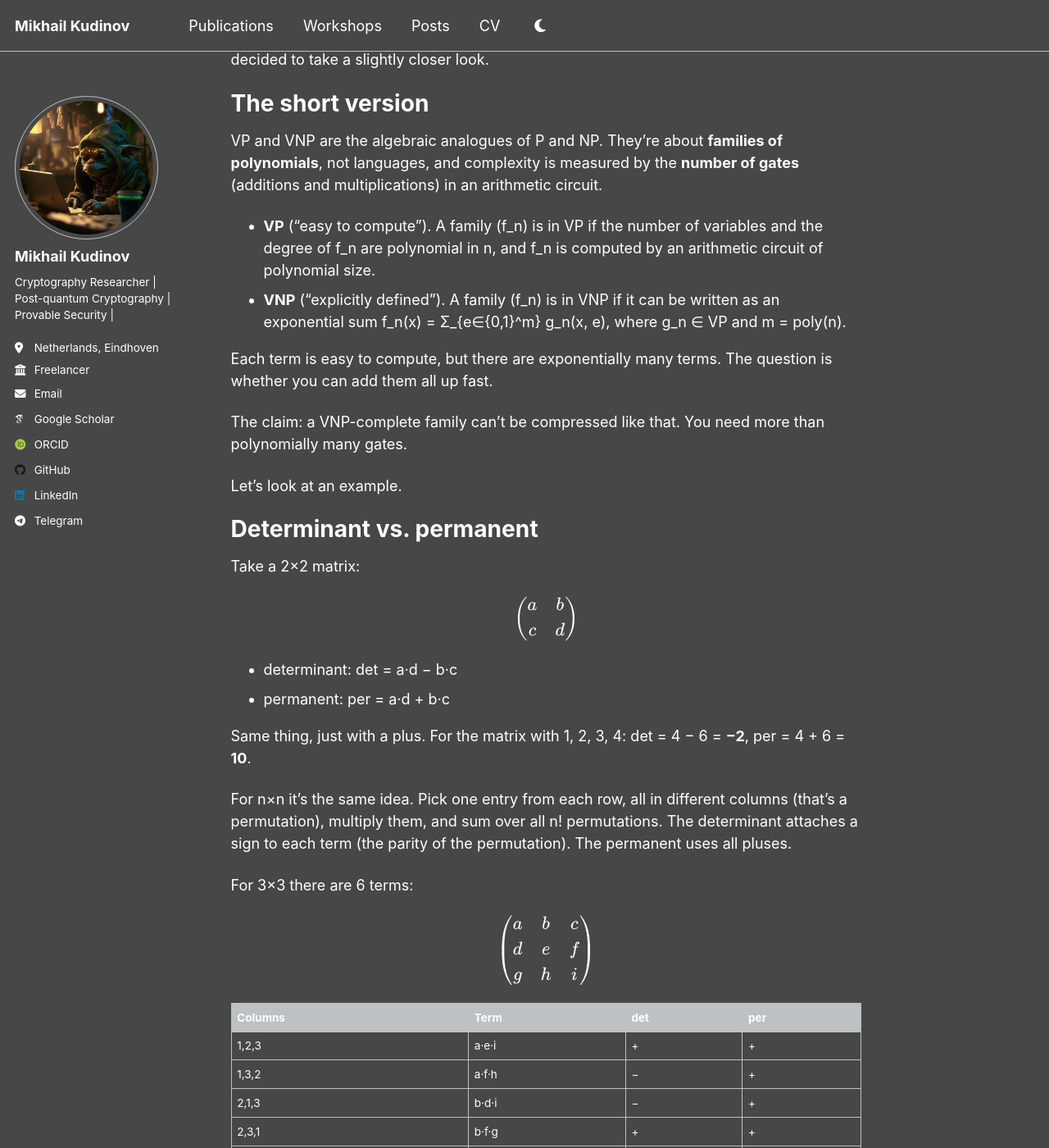
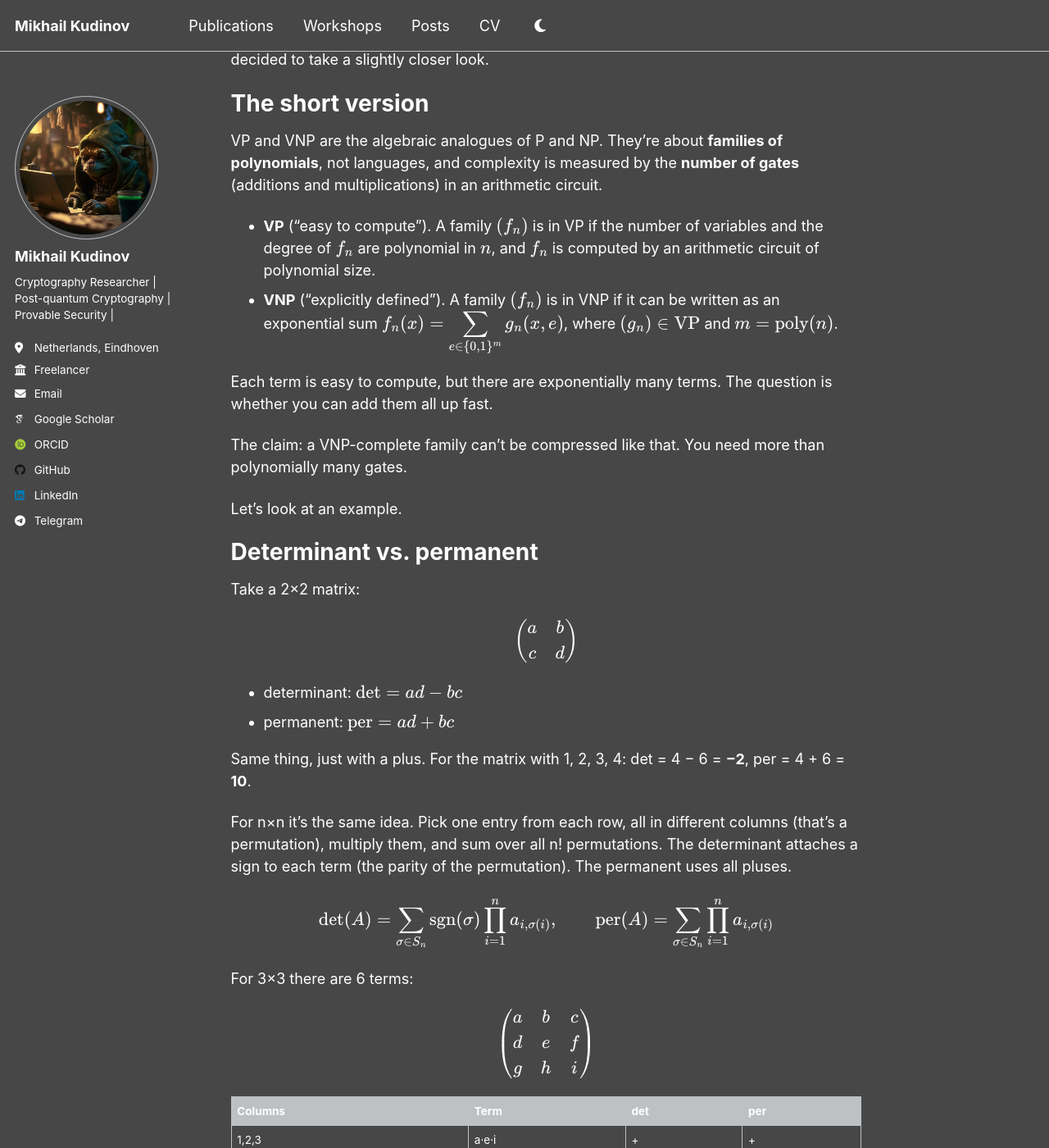
Before and after one commit to error0024/error0024.github.io, a Jekyll site: the page built from _posts/2026-11-24-vp-vnp.md, in a window 1280 px wide and 1400 px high, scrolled down 399 px. Shown: the whole window at 82% size. Built offline with Jekyll 4.4.1, drawn with Linux system fonts in a browser that asks for light colours; some web fonts are replaced; some of the changed text lies outside the part shown.

Commit message:
Typeset formulas in VP vs VNP post

```diff
--- a/_posts/2026-11-24-vp-vnp.md
+++ b/_posts/2026-11-24-vp-vnp.md
@@ -19,9 +19,9 @@ The short version
 
 VP and VNP are the algebraic analogues of P and NP. They're about **families of polynomials**, not languages, and complexity is measured by the **number of gates** (additions and multiplications) in an arithmetic circuit.
 
-- **VP** ("easy to compute"). A family (f_n) is in VP if the number of variables and the degree of f_n are polynomial in n, and f_n is computed by an arithmetic circuit of polynomial size.
-- **VNP** ("explicitly defined"). A family (f_n) is in VNP if it can be written as an exponential sum
-  f_n(x) = Σ_{e∈{0,1}^m} g_n(x, e), where g_n ∈ VP and m = poly(n).
+- **VP** ("easy to compute"). A family $$(f_n)$$ is in VP if the number of variables and the degree of $$f_n$$ are polynomial in $$n$$, and $$f_n$$ is computed by an arithmetic circuit of polynomial size.
+- **VNP** ("explicitly defined"). A family $$(f_n)$$ is in VNP if it can be written as an exponential sum
+  $$\displaystyle f_n(x) = \sum_{e \in \{0,1\}^m} g_n(x, e)$$, where $$(g_n) \in \mathrm{VP}$$ and $$m = \mathrm{poly}(n)$$.
 
 Each term is easy to compute, but there are exponentially many terms. The question is whether you can add them all up fast.
 
@@ -38,12 +38,18 @@ $$
 \begin{pmatrix} a & b \\ c & d \end{pmatrix}
 $$
 
-- determinant: det = a·d − b·c
-- permanent: per = a·d + b·c
+- determinant: $$\det = ad - bc$$
+- permanent: $$\operatorname{per} = ad + bc$$
 
 Same thing, just with a plus. For the matrix with 1, 2, 3, 4: det = 4 − 6 = **−2**, per = 4 + 6 = **10**.
 
 For n×n it's the same idea. Pick one entry from each row, all in different columns (that's a permutation), multiply them, and sum over all n! permutations. The determinant attaches a sign to each term (the parity of the permutation). The permanent uses all pluses.
+
+$$
+\det(A) = \sum_{\sigma \in S_n} \operatorname{sgn}(\sigma) \prod_{i=1}^{n} a_{i,\sigma(i)},
+\qquad
+\operatorname{per}(A) = \sum_{\sigma \in S_n} \prod_{i=1}^{n} a_{i,\sigma(i)}
+$$
 
 For 3×3 there are 6 terms:
 
@@ -103,7 +109,9 @@ The known algorithm (Ryser, 1963) takes about 2ⁿ·n operations. That's much be
 
 Over a field where 1 + 1 = 0 (characteristic 2), minus equals plus, so **the permanent is the determinant** and becomes easy. To cover every field you need a polynomial that stays hard: sum the products only over permutations that are a single cycle through all vertices. For 3 vertices:
 
-HC = x₁₂·x₂₃·x₃₁ + x₁₃·x₃₂·x₂₁
+$$
+\mathrm{HC}_3 = x_{12}\,x_{23}\,x_{31} + x_{13}\,x_{32}\,x_{21}
+$$
 
 This one is VNP-complete over every field.
 
```
Also changed, not shown: other parts of _posts/2026-11-24-vp-vnp.md (+3 -1 lines).
